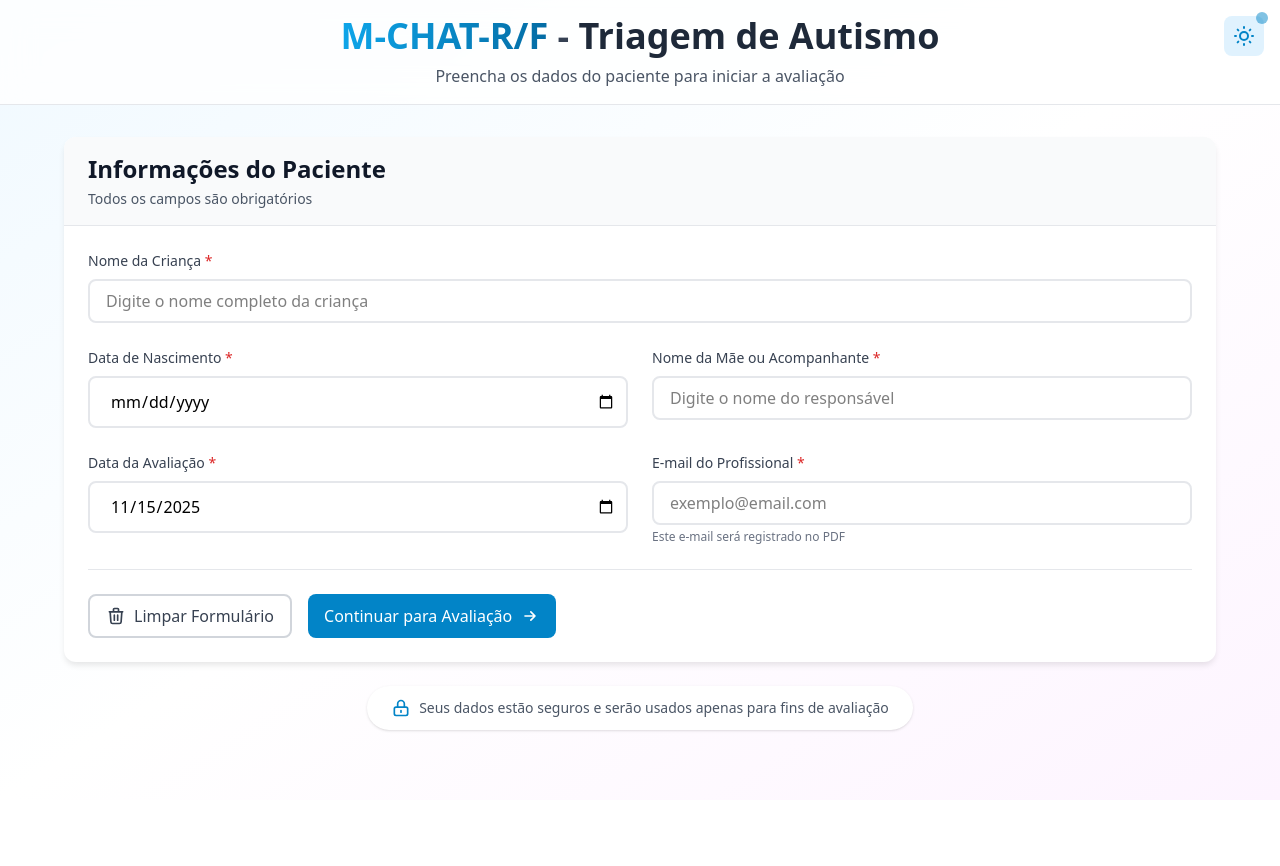
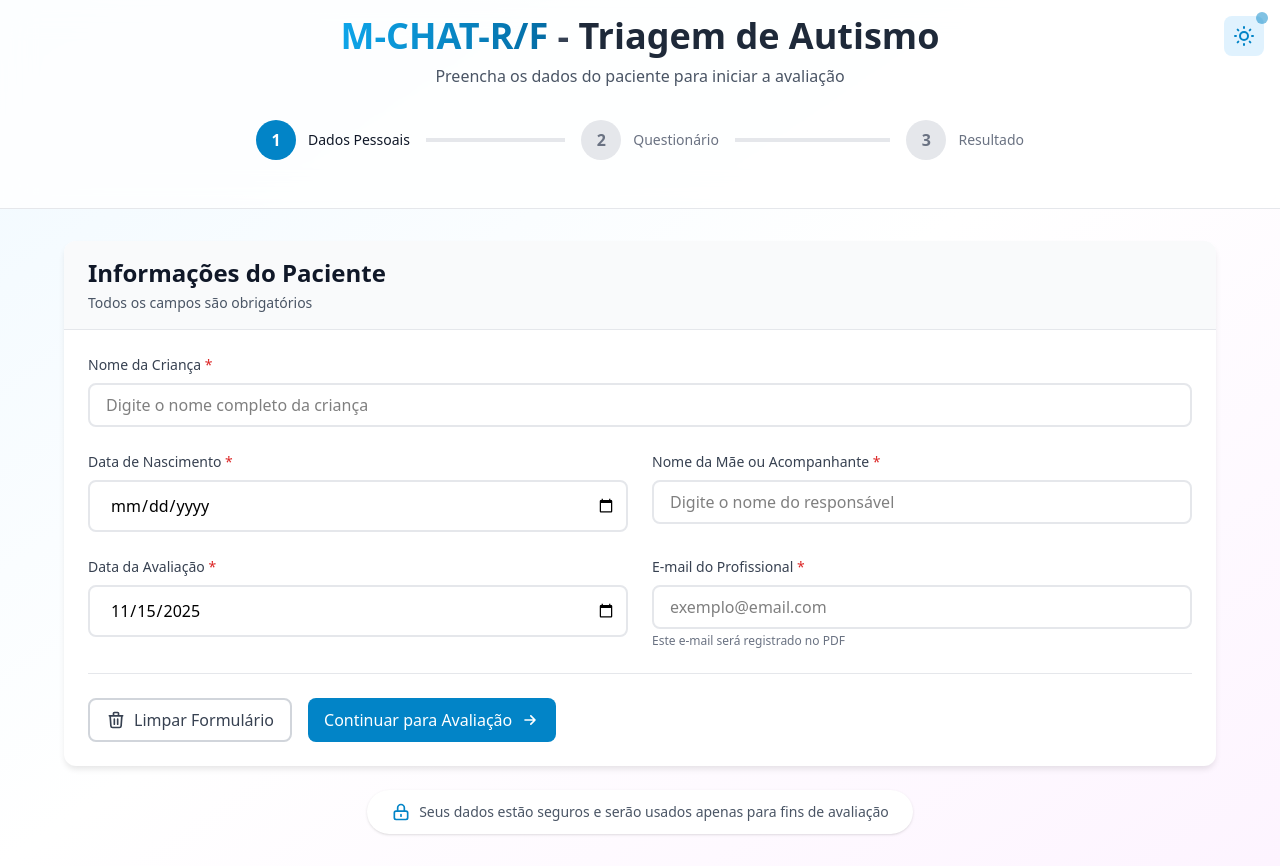
Before and after one commit to efss7/rastreio-de-autismo, a Vue app: page /dados-pessoais in a window 1280 px wide. Before the commit the page ends 800 px from the top, so only its background shows below. Built offline with nearby package versions, Linux system fonts and the light colour scheme.

Commit message:
feat: adicionado componente de indicador de progresso e integrá-lo ao cabeçalho

```diff
--- a/src/components/AppHeader.vue
+++ b/src/components/AppHeader.vue
@@ -74,11 +74,17 @@
         Preencha os dados do paciente para iniciar a avaliação
       </p>
     </div>
+
+    <!-- Indicador de Progresso -->
+    <div class="max-w-7xl mx-auto px-4 py-4">
+      <ProgressIndicator />
+    </div>
   </header>
 </template>
 
 <script setup>
 import { useTheme } from '../composables/useTheme'
+import ProgressIndicator from './ProgressIndicator.vue'
 
 const { isDark, toggleTheme } = useTheme()
 </script>
--- /dev/null
+++ b/src/components/ProgressIndicator.vue
@@ -0,0 +1,75 @@
+<template>
+  <div class="mb-8">
+    <div class="flex items-center justify-between max-w-3xl mx-auto">
+      <!-- Etapa 1: Dados Pessoais -->
+      <div class="flex items-center flex-1">
+        <div
+          class="flex items-center justify-center w-10 h-10 rounded-full font-bold transition-all duration-300"
+          :class="currentStep >= 1 ? 'bg-primary-600 text-white' : 'bg-gray-200 text-gray-500'"
+        >
+          <svg v-if="currentStep > 1" class="w-6 h-6" fill="currentColor" viewBox="0 0 20 20">
+            <path fill-rule="evenodd" d="M16.707 5.293a1 1 0 010 1.414l-8 8a1 1 0 01-1.414 0l-4-4a1 1 0 011.414-1.414L8 12.586l7.293-7.293a1 1 0 011.414 0z" clip-rule="evenodd" />
+          </svg>
+          <span v-else>1</span>
+        </div>
+        <div class="ml-3 hidden sm:block">
+          <p class="text-sm font-medium" :class="currentStep >= 1 ? 'text-gray-900' : 'text-gray-500'">
+            Dados Pessoais
+          </p>
+        </div>
+        <div
+          class="flex-1 h-1 mx-4 transition-all duration-300"
+          :class="currentStep > 1 ? 'bg-primary-600' : 'bg-gray-200'"
+        ></div>
+      </div>
+
+      <!-- Etapa 2: Questionário -->
+      <div class="flex items-center flex-1">
+        <div
+          class="flex items-center justify-center w-10 h-10 rounded-full font-bold transition-all duration-300"
+          :class="currentStep >= 2 ? 'bg-primary-600 text-white' : 'bg-gray-200 text-gray-500'"
+        >
+          <svg v-if="currentStep > 2" class="w-6 h-6" fill="currentColor" viewBox="0 0 20 20">
+            <path fill-rule="evenodd" d="M16.707 5.293a1 1 0 010 1.414l-8 8a1 1 0 01-1.414 0l-4-4a1 1 0 011.414-1.414L8 12.586l7.293-7.293a1 1 0 011.414 0z" clip-rule="evenodd" />
+          </svg>
+          <span v-else>2</span>
+        </div>
+        <div class="ml-3 hidden sm:block">
+          <p class="text-sm font-medium" :class="currentStep >= 2 ? 'text-gray-900' : 'text-gray-500'">
+            Questionário
+          </p>
+        </div>
+        <div
+          class="flex-1 h-1 mx-4 transition-all duration-300"
+          :class="currentStep > 2 ? 'bg-primary-600' : 'bg-gray-200'"
+        ></div>
+      </div>
+
+      <!-- Etapa 3: Resultado -->
+      <div class="flex items-center">
+        <div
+          class="flex items-center justify-center w-10 h-10 rounded-full font-bold transition-all duration-300"
+          :class="currentStep >= 3 ? 'bg-primary-600 text-white' : 'bg-gray-200 text-gray-500'"
+        >
+          3
+        </div>
+        <div class="ml-3 hidden sm:block">
+          <p class="text-sm font-medium" :class="currentStep >= 3 ? 'text-gray-900' : 'text-gray-500'">
+            Resultado
+          </p>
+        </div>
+      </div>
+    </div>
+  </div>
+</template>
+
+<script setup>
+import { computed } from 'vue'
+import { useRoute } from 'vue-router'
+
+const route = useRoute()
+
+const currentStep = computed(() => {
+  return route.meta.step || 1
+})
+</script>
```
